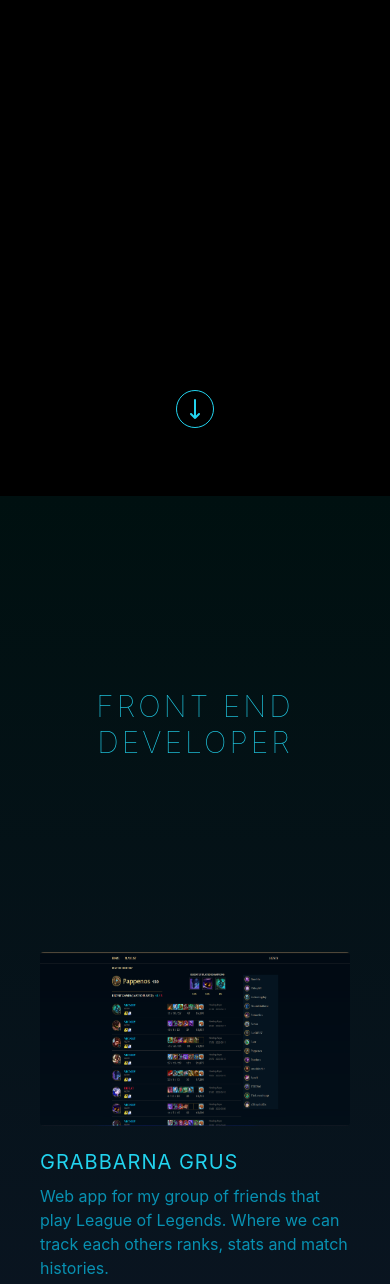
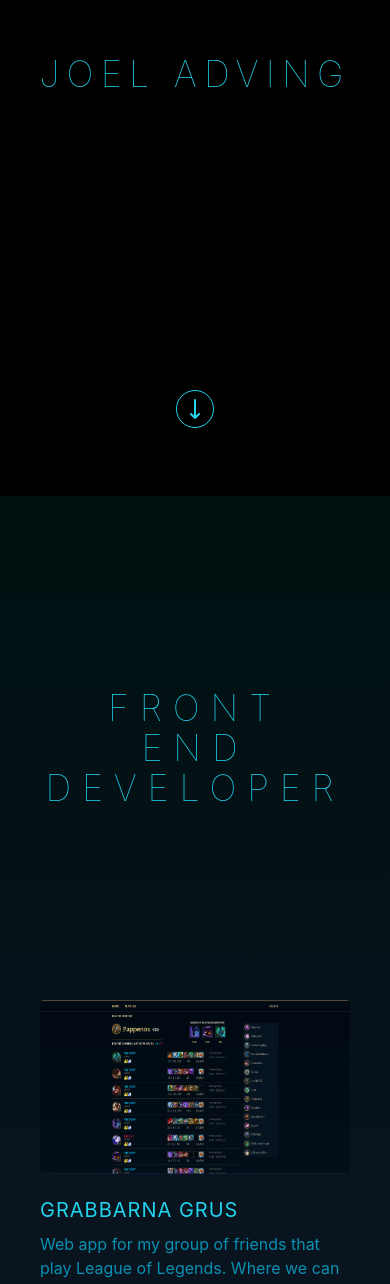
Before and after one commit to Joel-Adving/portfolio-v3, a Next.js app: page / in a window 390 px wide. Shown: the part 348-1632 px from the top of the page. Built offline with nearby package versions, Linux system fonts and the light colour scheme; no server answers.

Commit message:
ui responsiveness fix

```diff
--- a/src/pages/index.tsx
+++ b/src/pages/index.tsx
@@ -21,7 +21,7 @@ const Home: NextPage = () => {
     return (
         <div className="min-h-screen">
             <section ref={heroRef} className="relative ">
-                {tier && tier === 0 ? (
+                {tier && tier > 0 ? (
                     <FadeIn instant={true} delay={1.25} duration={2.5}>
                         <div className="grid min-h-screen text-center place-content-center">
                             <h1 className=" font-thin sm:tracking-[0.3em] text-center tracking-[0.2em]  text-4xl sm:text-4xl lg:text-4xl xl:text-6xl text-cyan-400">
@@ -51,15 +51,15 @@ const Home: NextPage = () => {
                 </button>
             </FadeIn>
             <div ref={projectsRef}></div>
-            <section className="bg-gradient-to-b from-[#001010] via-slate-900 to-slate-900 flex flex-col px-10">
+            <section className="bg-gradient-to-b from-[#001010] via-slate-900 to-slate-900 flex flex-col">
                 <div className="my-48 xl:my-80 md:my-60">
                     <FadeIn duration={1} direction="up">
-                        <h2 className="font-thin lg:tracking-[0.4em] text-center tracking-widest text-3xl sm:text-4xl lg:text-4xl xl:text-6xl text-cyan-400">
+                        <h2 className="font-thin lg:tracking-[0.4em] text-center tracking-[0.3em] text-4xl sm:text-4xl lg:text-5xl xl:text-6xl text-cyan-400 sm:max-w-max max-w-min mx-auto">
                             FRONT END DEVELOPER
                         </h2>
                     </FadeIn>
                 </div>
-                <div className="flex flex-col w-full max-w-md mx-auto space-y-12 lg:max-w-7xl xl:space-y-80 lg:space-y-60 text-cyan-600 ">
+                <div className="flex flex-col w-full max-w-md px-10 mx-auto space-y-12 lg:max-w-7xl xl:space-y-80 lg:space-y-60 text-cyan-600">
                     {projects.map((project, i) => (
                         <FadeIn key={project.title} duration={1} direction="up">
                             <div
```
